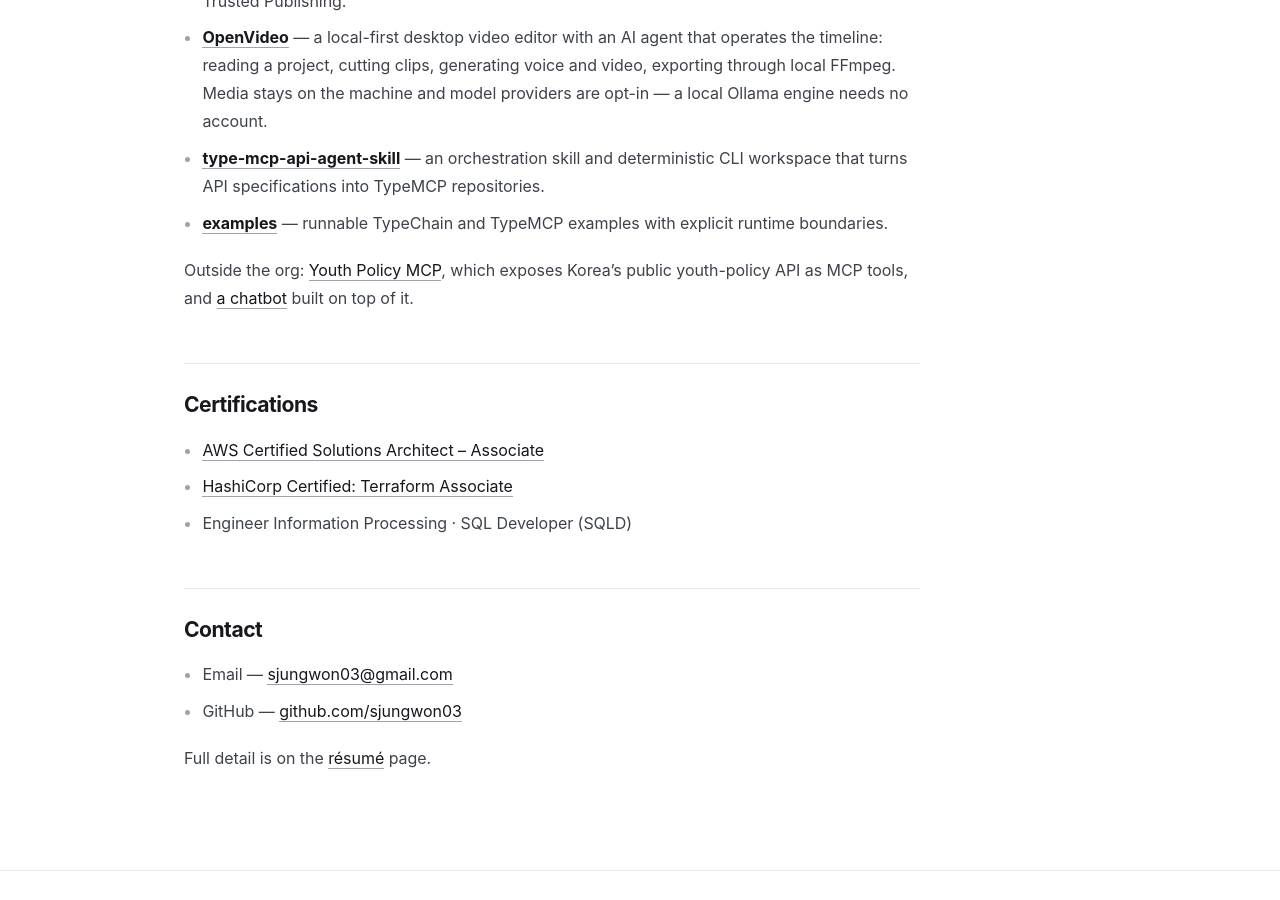
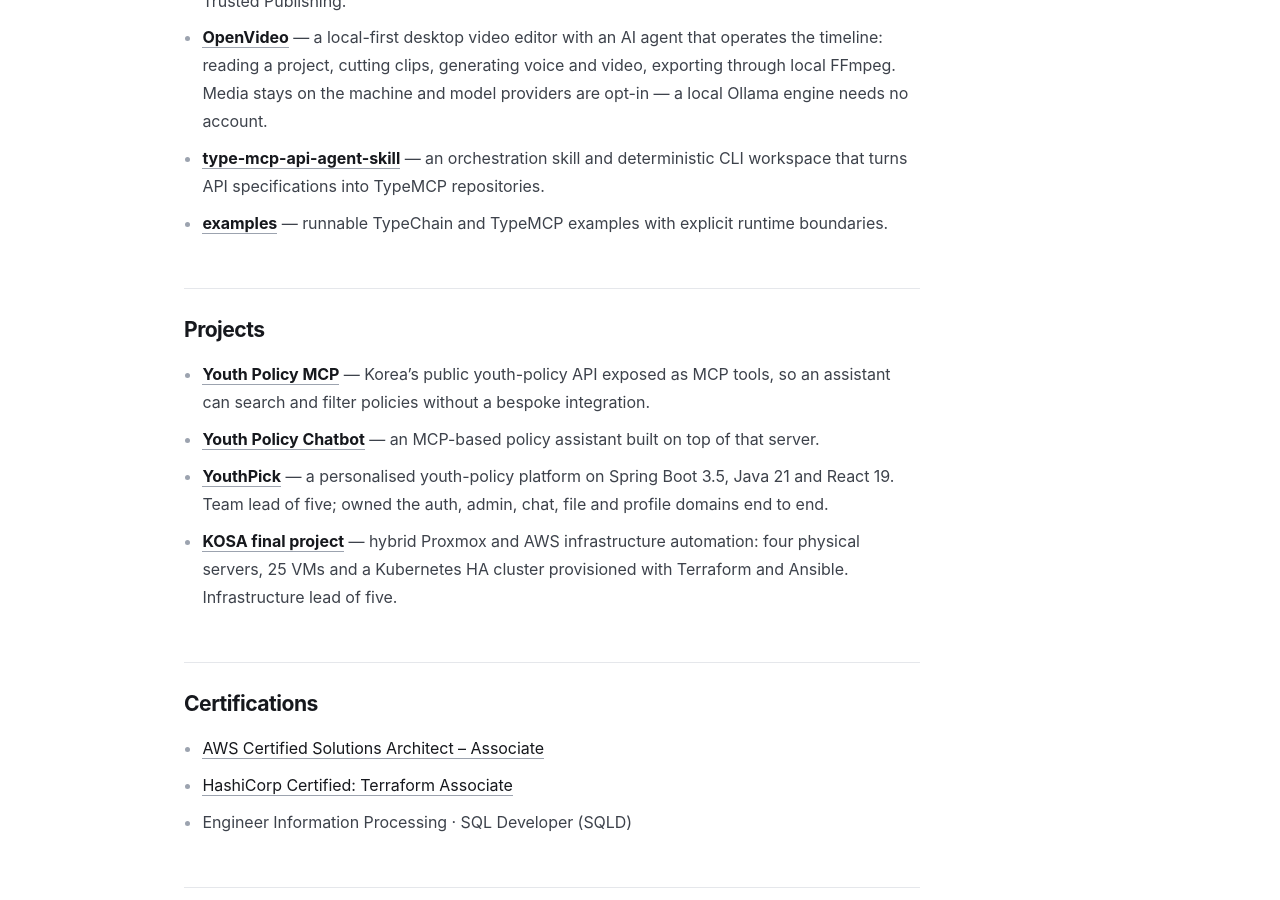
Before and after one commit to sjungwon03/sjungwon03.github.io, a Jekyll site: the page built from about.md, in a window 1280 px wide and 900 px high, scrolled down 862 px. Built offline with Jekyll 4.4.1, drawn with Linux system fonts in a browser that asks for light colours; some web fonts are replaced.

Commit message:
Add a Projects section to the about pages
Promote the youth-policy repos out of the trailing sentence of Open
source and list them alongside YouthPick and the KOSA final project,
with stack and role for each. Matches the GitHub profile README.

Co-Authored-By: Claude Opus 5 <noreply@anthropic.com>

```diff
--- a/about.md
+++ b/about.md
@@ -20,7 +20,12 @@ I build under [**Theorvane**](https://theorvane.tech) — open-source developer
 - [**type-mcp-api-agent-skill**](https://github.com/Theorvane/type-mcp-api-agent-skill) — an orchestration skill and deterministic CLI workspace that turns API specifications into TypeMCP repositories.
 - [**examples**](https://github.com/Theorvane/examples) — runnable TypeChain and TypeMCP examples with explicit runtime boundaries.
 
-Outside the org: [Youth Policy MCP](https://github.com/sjungwon03/data-go-youth-policy-mcp), which exposes Korea's public youth-policy API as MCP tools, and [a chatbot](https://github.com/sjungwon03/data-go-youth-policy-chatbot) built on top of it.
+## Projects
+
+- [**Youth Policy MCP**](https://github.com/sjungwon03/data-go-youth-policy-mcp) — Korea's public youth-policy API exposed as MCP tools, so an assistant can search and filter policies without a bespoke integration.
+- [**Youth Policy Chatbot**](https://github.com/sjungwon03/data-go-youth-policy-chatbot) — an MCP-based policy assistant built on top of that server.
+- [**YouthPick**](https://github.com/YouthPick) — a personalised youth-policy platform on Spring Boot 3.5, Java 21 and React 19. Team lead of five; owned the auth, admin, chat, file and profile domains end to end.
+- [**KOSA final project**](https://github.com/sjungwon03/kosa-final-project) — hybrid Proxmox and AWS infrastructure automation: four physical servers, 25 VMs and a Kubernetes HA cluster provisioned with Terraform and Ansible. Infrastructure lead of five.
 
 ## Certifications
 
```
Also changed, not shown: ko/about.md (+6 -1 lines).
